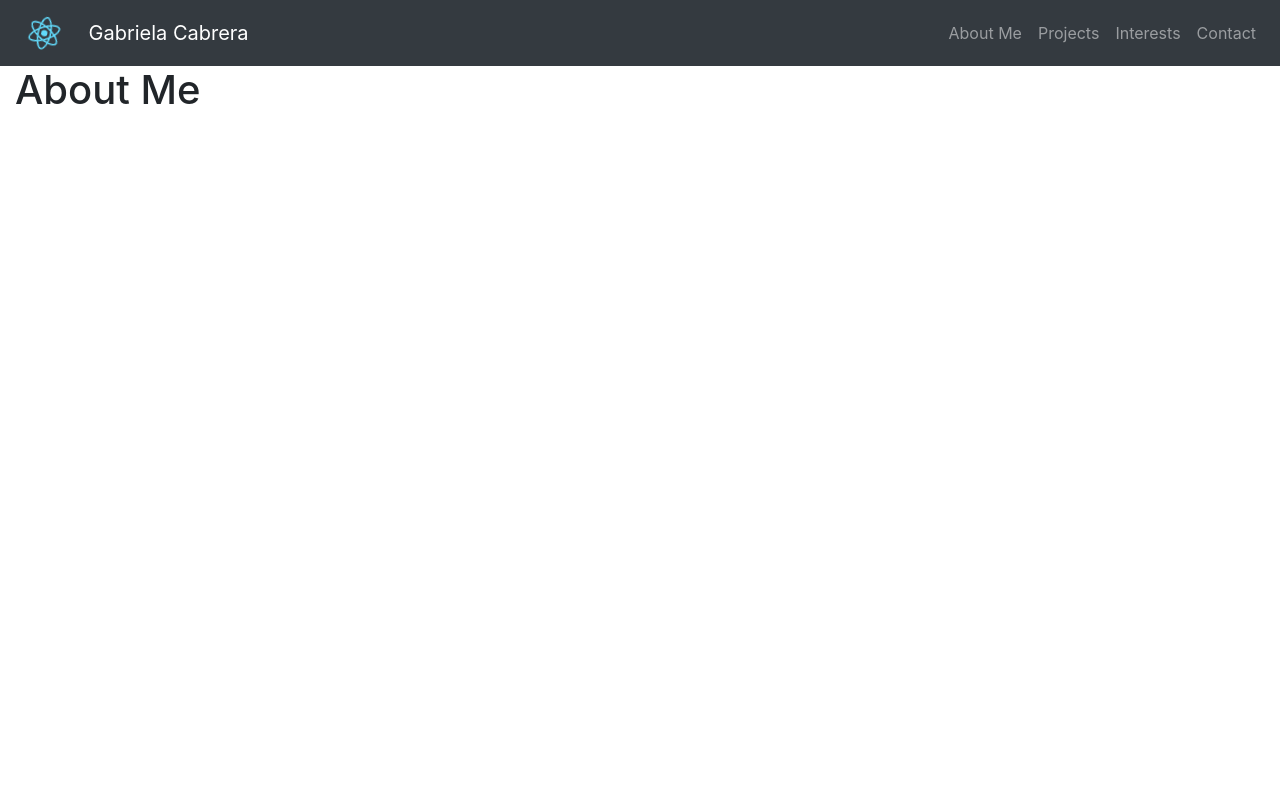
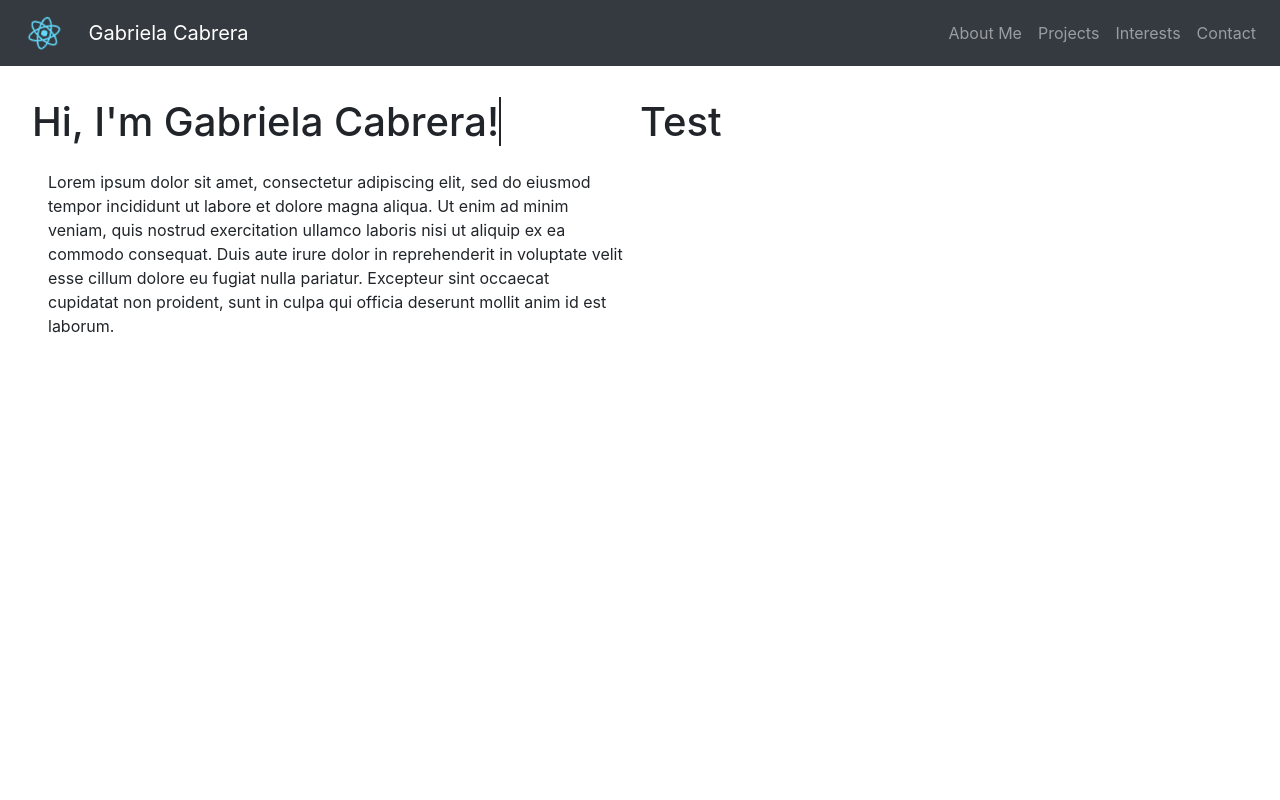
Before and after one commit to gc893/portfolio, a React app: page / in a window 1280 px wide. Shown: the top 800 px of the page. Built offline with nearby package versions, Linux system fonts and the light colour scheme.

Commit message:
add animation

```diff
--- /dev/null
+++ b/src/components/AboutMe/AboutMe.css
@@ -0,0 +1,14 @@
+.page-section span {
+    border-right: .05em solid;
+    animation: caret 1s steps(1) infinite;
+  }
+
+  @keyframes caret {
+    50% {
+      border-color: transparent;
+    }
+  }
+
+p {
+    padding: 1rem;
+}
--- a/src/components/AboutMe/AboutMe.jsx
+++ b/src/components/AboutMe/AboutMe.jsx
@@ -1,9 +1,58 @@
-import React from 'react';
+import React, {useEffect} from 'react';
+import './AboutMe.css'
 
 const NavBar = (props) => {
+
+    useEffect(() => {
+        var dataText = [ "Hi, I'm Gabriela Cabrera!"];
+
+        // type one text in the typwriter
+        // keeps calling itself until the text is finished
+        function typeWriter(text, i, fnCallback) {
+            // chekc if text isn't finished yet
+            if (i < (text.length)) {
+            // add next character to h1
+            document.getElementById("about-me").innerHTML = text.substring(0, i+1) +'<span aria-hidden="true"></span>';
+
+            // wait for a while and call this function again for next character
+            setTimeout(function() {
+                typeWriter(text, i + 1, fnCallback)
+            }, 100);
+            }
+            // text finished, call callback if there is a callback function
+            else if (typeof fnCallback == 'function') {
+            // call callback after timeout
+            setTimeout(fnCallback, 700);
+            }
+        }
+        // start a typewriter animation for a text in the dataText array
+        function StartTextAnimation(i) {
+            if (typeof dataText[i] == 'undefined'){
+                return
+            }
+            // check if dataText[i] exists
+            if (i < dataText[i].length) {
+            // text exists! start typewriter animation
+            typeWriter(dataText[i], 0, function(){
+            // after callback (and whole text has been animated), start next text
+            StartTextAnimation(i + 1);
+            });
+            }
+        }
+        // start the text animation
+        StartTextAnimation(0);
+    });
+
     return (
-        <div class='page-section'>
-            <h1 id='about-me'>About Me</h1>
+        <div className='page-section responsive-section'>
+            <div className='sub-section'>
+                <h1 id='about-me'>Hi, I'm Gabriela Cabrera!</h1>
+                <p>Lorem ipsum dolor sit amet, consectetur adipiscing elit, sed do eiusmod tempor incididunt ut labore et dolore magna aliqua. Ut enim ad minim veniam, quis nostrud exercitation ullamco laboris nisi ut aliquip ex ea commodo consequat. Duis aute irure dolor in reprehenderit in voluptate velit esse cillum dolore eu fugiat nulla pariatur. Excepteur sint occaecat cupidatat non proident, sunt in culpa qui officia deserunt mollit anim id est laborum.</p>
+            </div>
+            <div className='sub-section'>
+                <h1>Test</h1>
+            </div>
+
         </div>
     );
 }
--- a/src/components/NavBar/NavBar.jsx
+++ b/src/components/NavBar/NavBar.jsx
@@ -1,7 +1,7 @@
 import React from 'react';
 import logo from './logo.svg';
 import './NavBar.css';
-import { Link, animateScroll as scroll } from "react-scroll";
+import { Link} from "react-scroll";
 
 const NavBar = (props) => {
     return (
--- a/src/components/Projects/Projects.jsx
+++ b/src/components/Projects/Projects.jsx
@@ -2,7 +2,7 @@ import React from 'react';
 
 const Projects = (props) => {
     return (
-        <div class='page-section'>
+        <div className='page-section'>
 
             <h1 id='projects'>Projects</h1>
         </div>
--- a/src/index.js
+++ b/src/index.js
@@ -3,14 +3,11 @@ import ReactDOM from 'react-dom';
 import './index.css';
 import App from './pages/App/App';
 import * as serviceWorker from './serviceWorker';
-import {BrowserRouter as Router, Route} from 'react-router-dom';
 
 ReactDOM.render(
-  <Router>
     <React.StrictMode>
-      <Route render={()=><App />} />
-    </React.StrictMode>
-  </Router>,
+      <App />
+    </React.StrictMode>,
    document.getElementById('root')
 );
 
--- a/src/pages/App/App.css
+++ b/src/pages/App/App.css
@@ -8,12 +8,33 @@ main {
     flex: 1 0 auto;
 }
 
+.container-fluid {
+    padding: 1rem;
+}
+
+.page-section {
+    min-height: 100vh;
+    padding: 1rem;
+}
+
+.responsive-section {
+    display: flex;
+    flex-direction: column;
+}
+
+.sub-section {
+    width: 100%;
+}
+
 #footer {
     background-color: #343a40;
     color: white;
     text-align: right;
 }
 
-.page-section {
-    min-height: 100vh;
+@media only screen and (min-width: 992px) {
+    .responsive-section {
+        display: flex;
+        flex-direction: row;
+    }
 }
--- a/src/pages/App/App.js
+++ b/src/pages/App/App.js
@@ -1,7 +1,6 @@
 import React, {Component} from 'react';
 import NavBar from '../../components/NavBar/NavBar';
 import './App.css';
-import {Route} from 'react-router-dom'
 import AboutMe from '../../components/AboutMe/AboutMe'
 import Projects from '../../components/Projects/Projects'
 
```
